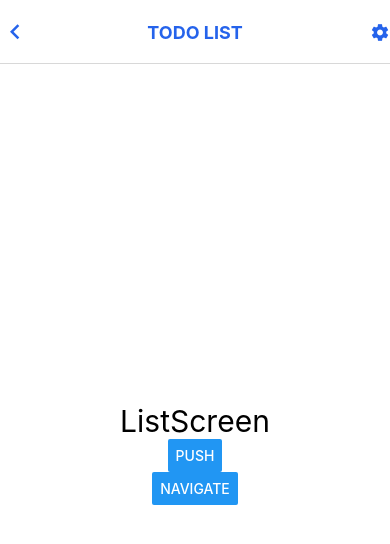
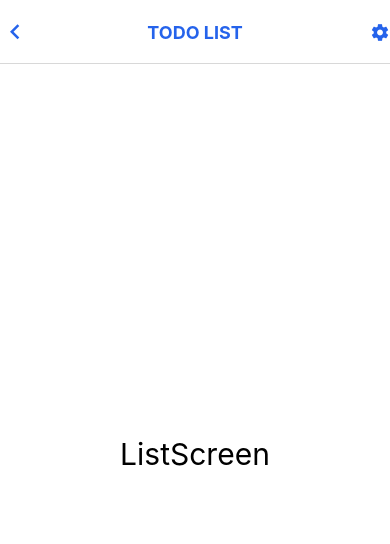
Before and after one commit to anjigu/react_native_todo, a React Native app: screen /List in a window 390 px wide. Shown: the top 544 px of the page. Built offline with nearby package versions, Linux system fonts and the light colour scheme.

Commit message:
fix: 사용하지 않는 코드 정리

```diff
--- a/src/screens/ListScreen.js
+++ b/src/screens/ListScreen.js
@@ -1,18 +1,11 @@
-import { Button, StyleSheet, Text, View } from 'react-native';
+import { StyleSheet, Text, View } from 'react-native';
 
-const ListScreen = ({ navigation }) => {
+const ListScreen = () => {
   return (
     <View style={styles.container}>
       <Text style={{ fontSize: 30 }}>ListScreen</Text>
 
-      <Button
-        title="push" //같은 화면이어도, 화면을 계속 쌓으면서 이동
-        onPress={() => navigation.push('List', { ts: Date.now() })}
-      />
-      <Button
-        title="navigate" //같은 화면이면, 추가로 화면을 쌓지 않음
-        onPress={() => navigation.navigate('List', { ts: Date.now() })}
-      />
+
     </View>
   );
 };
```
